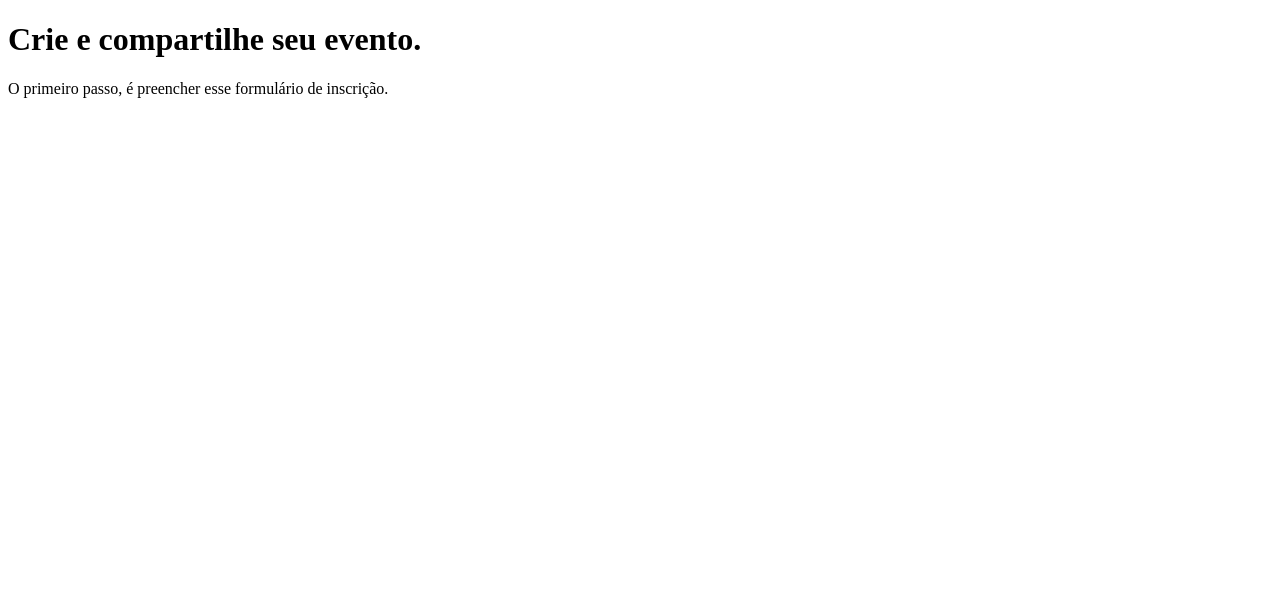
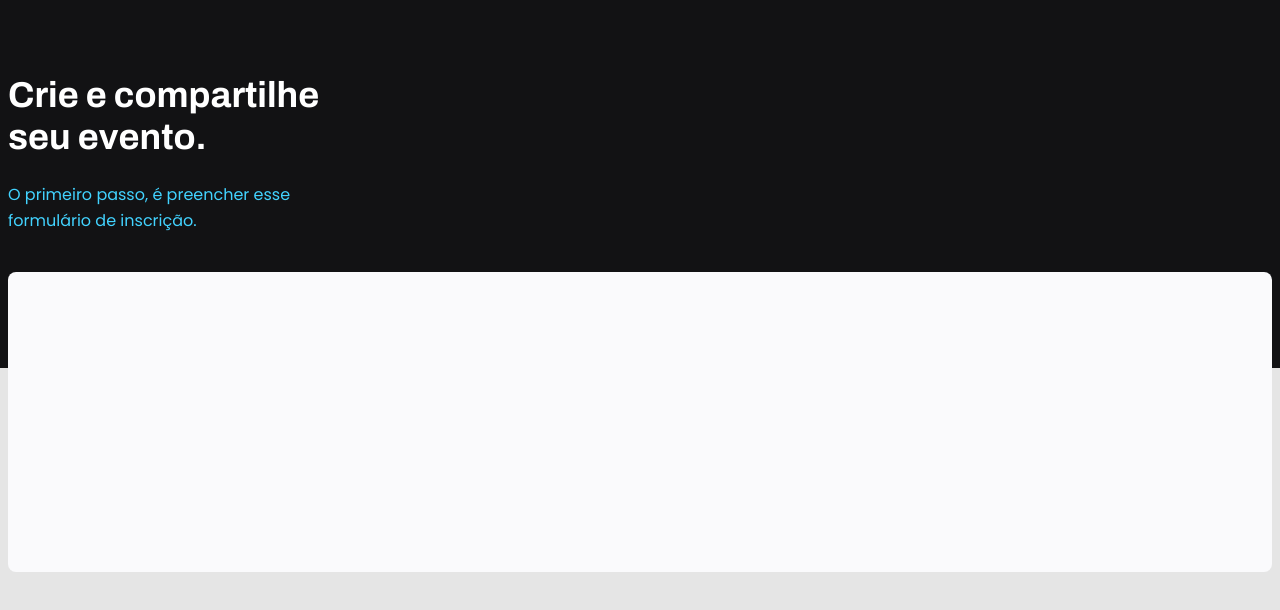
Before and after one commit to brunobandeiraf/Explore_RocketSeat, a plain HTML site: page 03_Project/index.html in a window 1280 px wide. Drawn offline with Linux system fonts and the light colour scheme.

Commit message:
inicialize project

```diff
--- a/03_Project/index.html
+++ b/03_Project/index.html
@@ -1,13 +1,17 @@
 <!DOCTYPE html>
 <html lang="pt-br">
 <head>
+    <link rel="preconnect" href="https://fonts.googleapis.com">
+    <link rel="preconnect" href="https://fonts.gstatic.com" crossorigin>
     <meta charset="UTF-8">
     <meta name="viewport" content="width=device-width, initial-scale=1.0">
     <title>Crie seu evento</title>
 
     <link rel="stylesheet" href="style.css">
+    <link href="https://fonts.googleapis.com/css2?family=Archivo:wght@600;700&family=Poppins&display=swap" rel="stylesheet">
 </head>
 <body>
+    <div id="page">
         <header>
             <h1>Crie e compartilhe seu evento.</h1>
             <p>O primeiro passo, é preencher esse formulário de inscrição.</p>
@@ -15,5 +19,6 @@
         <form>
 
         </form>
+    </div>
 </body>
 </html>
--- a/03_Project/style.css
+++ b/03_Project/style.css
@@ -0,0 +1,51 @@
+body {
+    font-family: 'Poppins', sans-serif;
+
+    background: #E5E5E5;
+}
+
+body::before { /*Elemento html criado pelo css - antes de tudo*/
+    content: '';
+    width: 100%;
+    height: 368px;
+
+    position: absolute;
+    top: 0;
+    left: 0;
+    z-index: -1; /*3 dimensão (profundidade)*/
+    background: #121214;
+}
+
+.page {
+    width: 736px;
+    margin: auto;
+}
+
+header {
+    width: 319px;
+
+    margin-top: 74px;
+}
+
+header h1 {
+    font-family: 'Archivo', sans-serif;
+    font-weight: bold;
+    font-size: 36px;
+    line-height: 42px;
+    color: white;
+}
+
+header p {
+    font-size: 16px;
+    line-height: 26px;
+
+    color: #42D3FF;
+}
+
+form {
+    margin-top: 38px;
+    background: #FAFAFC;
+    border-radius: 8px;
+    min-height: 300px;
+
+}
```
Lines whose indentation alone changed are shown as unchanged.
